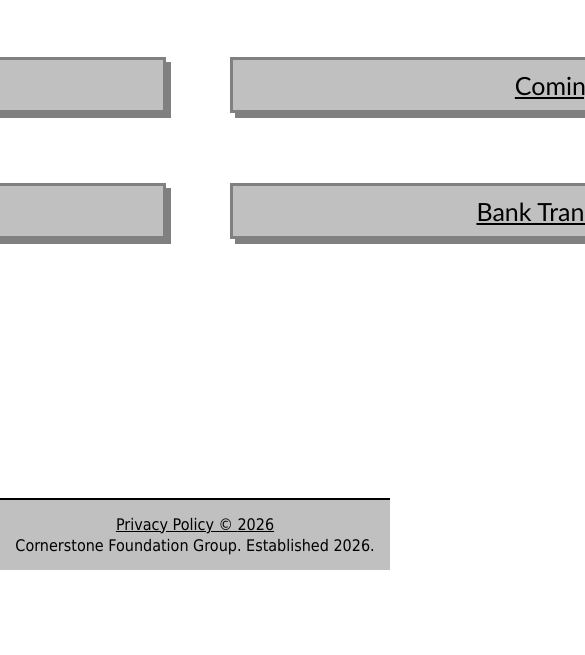
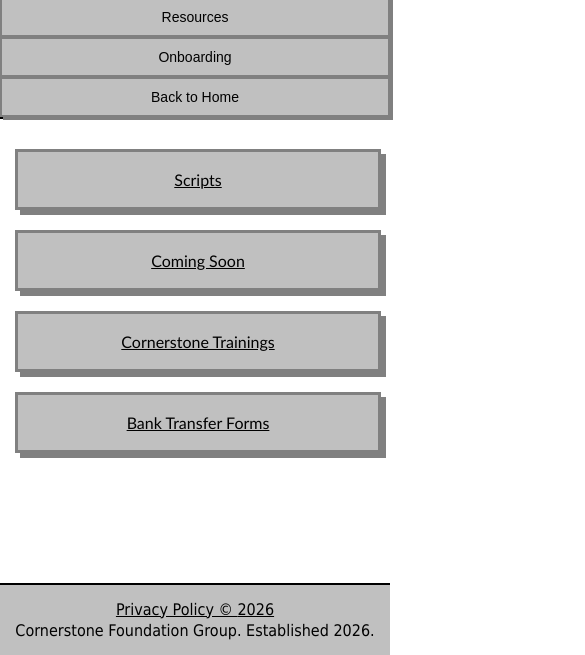
Before and after one commit to JoshuaCribb/CornerstoneCouncil, a plain HTML site: page resources.html in a window 390 px wide. Shown: the part 274-929 px from the top of the page, 585 px wide, since content can reach past the window. Before the commit the page ends 844 px from the top, so only its background shows below. Drawn offline with Linux system fonts and the light colour scheme.

Commit message:
Add files via upload

```diff
--- a/resources.html
+++ b/resources.html
@@ -4,6 +4,8 @@
   <title>Cornerstone</title>
   <link rel="icon" type="image/png" href="assets/icon.png">
   <link rel="stylesheet" href="styles.css">
+
+  <meta name="viewport" content="width=device-width, initial-scale=1.0">
 </head>
 
 <body class="locked">
@@ -35,10 +37,9 @@
 
   <div class="button-grid">
     <div class="big-btn" id="scriptBtn">Scripts</div>
-    <div class="big-btn" id="scriptBtn">Coming Soon</div>
+    <div class="big-btn">Coming Soon</div>
     <div class="big-btn" id="trainingBtn">Cornerstone Trainings</div>
     <div class="big-btn" id="bankBtn">Bank Transfer Forms</div>
-
   </div>
 
 </main>
@@ -146,6 +147,42 @@ document.addEventListener("click", (e) => {
 .dropdown-item:hover {
   text-decoration: underline;
 }
+
+/* ===== MOBILE FIX ===== */
+@media (max-width: 768px) {
+
+  .button-grid {
+    grid-template-columns: 1fr;
+    gap: 20px;
+    padding: 30px 15px;
+  }
+
+  .big-btn {
+    width: 100%;
+    font-size: 18px;
+    height: 55px;
+  }
+
+  .nav-container {
+    flex-wrap: wrap;
+  }
+
+  .nav-btn {
+    flex: 1 1 50%;
+    font-size: 14px;
+  }
+}
+
+@media (max-width: 480px) {
+
+  .nav-btn {
+    flex: 1 1 100%;
+  }
+
+  .big-btn {
+    font-size: 16px;
+  }
+}
 </style>
 
 </body>
```
Also changed, not shown: index.html (+3 -3 lines), styles.css (line endings or trailing spaces).
